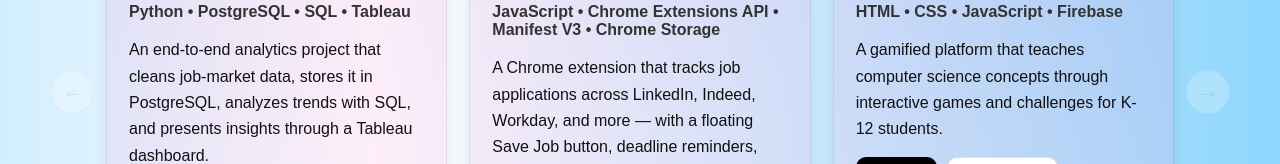
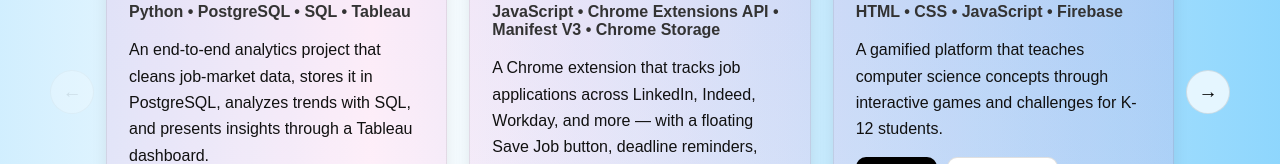
Before and after one commit to anula513/anulaportfolio, a React (Vite) app: page / in a window 1280 px wide. Shown: the part 1698-1862 px from the top of the page. Built offline with nearby package versions, Linux system fonts and the light colour scheme.

Commit message:
add launchpad project

```diff
--- a/src/App.jsx
+++ b/src/App.jsx
@@ -35,7 +35,18 @@ const projects = [
     github: "https://github.com/anula513/code-cactus",
     liveDemo: "https://code-cactus.vercel.app/",
   },
+  {
+  id: "launchpad",
+  title: "LaunchPad",
+  tech: "HTML • CSS • JavaScript • Firebase Firestore",
+  description:
+    "A web app built to help students track and organize their college application journey, with real-time data persistence via Firebase Firestore.",
+  github: "https://github.com/anula513/launchpad",
+  liveDemo: "https://anula513.github.io/launchpad/",
+},
 ];
+
+
 
 // ── Carousel ──────────────────────────────────────
 function ProjectCarousel() {
```
